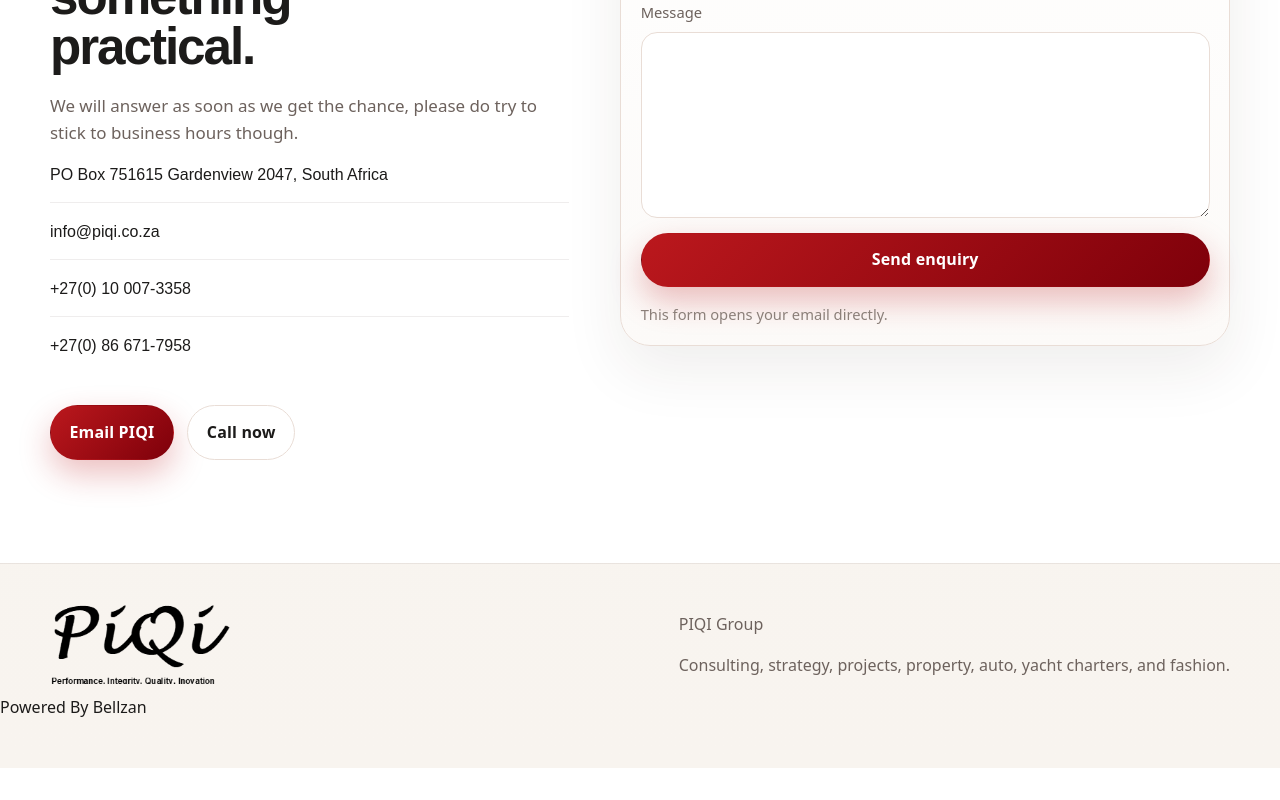
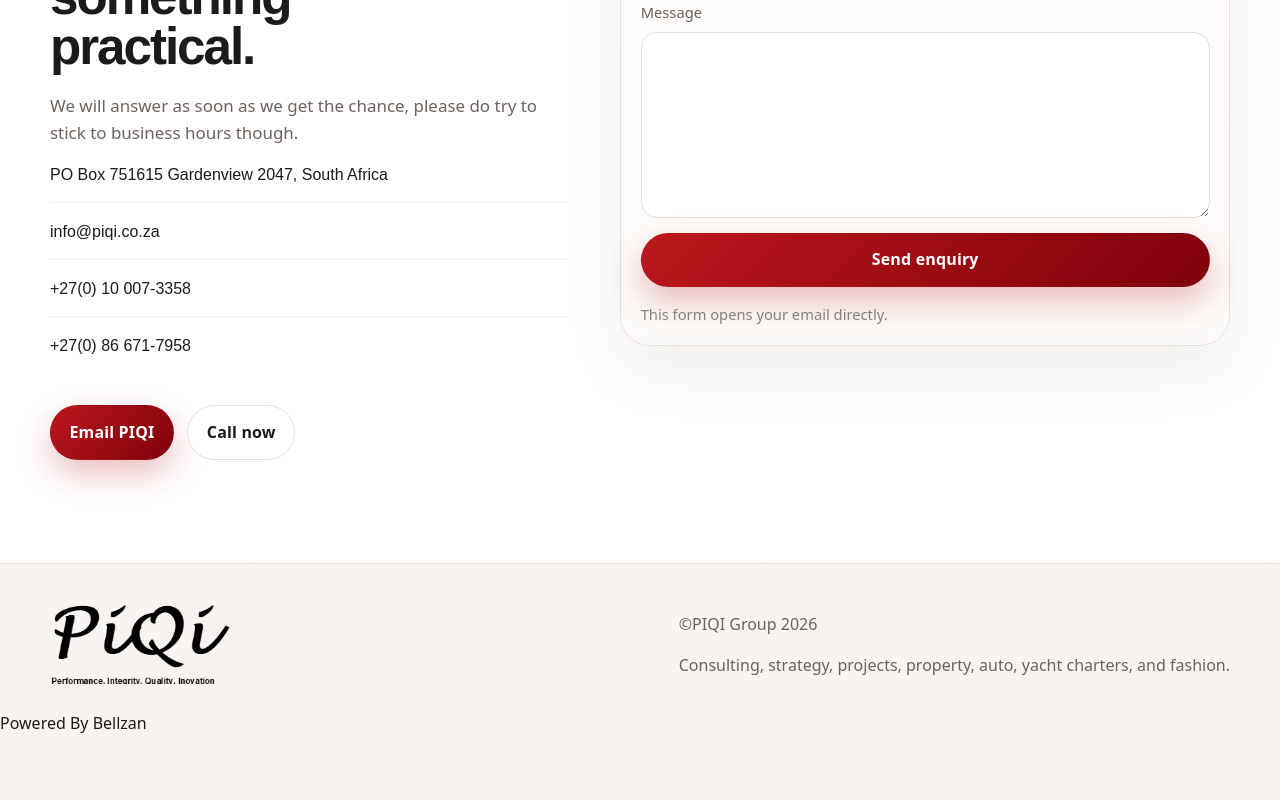
Before and after one commit to Bellzan-labs/PIQI, a Next.js app: page / in a window 1280 px wide. Shown: the part 9059-9859 px from the top of the page. Before the commit the page ends 9827 px from the top, so only its background shows below. Built offline with nearby package versions, Linux system fonts and the light colour scheme; a web font is replaced by a local one.

Commit message:
fix: update footer text to include copyright year and improve formatting

```diff
--- a/app/page.tsx
+++ b/app/page.tsx
@@ -576,7 +576,7 @@ export default function HomePage() {
           </div>
         </div>
       </section>
-
+{/* TODO: make the date auto update and link the owered by bellzan to bellzan.com */}
       <footer className="site-footer">
         <div className="container footer-inner">
           <Image
@@ -587,14 +587,14 @@ export default function HomePage() {
             className="theme-logo"
           />
           <div>
-            <p>PIQI Group</p>
+            <p>©PIQI Group 2026</p>
             <p>
               Consulting, strategy, projects, property, auto, yacht charters,
               and fashion.
             </p>
           </div>
         </div>
-        Powered By Bellzan
+        <p className='align-center'>Powered By Bellzan</p>
       </footer>
     </main>
   );
```
